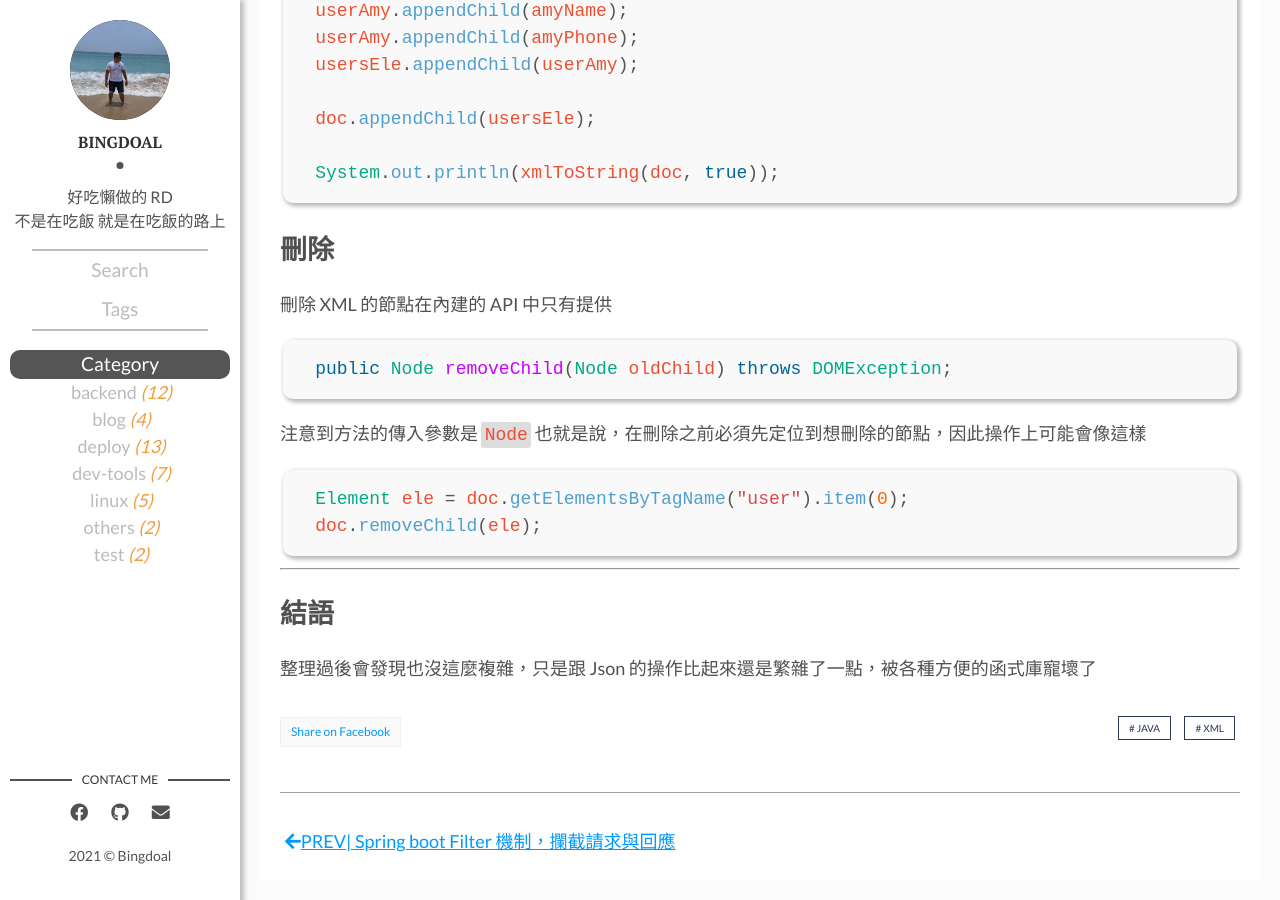
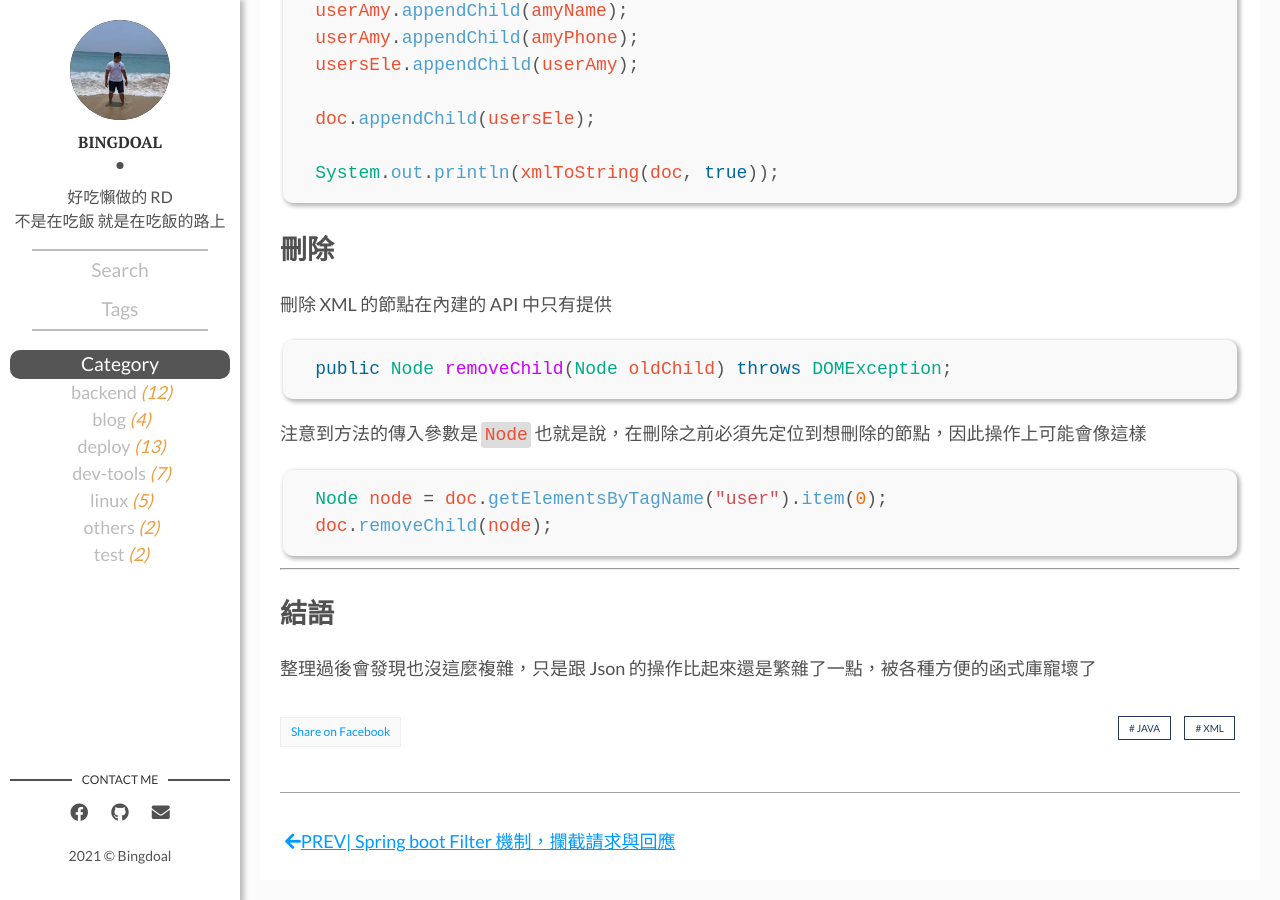
Before and after one commit to Bingdoal/bingdoal.github.io, a Jekyll site: the page built from _posts/2021/2021-11-26-java-xml-document-parser-selector-update-delete.md, in a window 1280 px wide and 900 px high, scrolled down 5210 px. Built offline with Jekyll 4.4.1, drawn with Linux system fonts in a browser that asks for light colours; comment, search, counter and statistics services are not loaded.

Commit message:
fix code.

````diff
--- a/_posts/2021/2021-11-26-java-xml-document-parser-selector-update-delete.md
+++ b/_posts/2021/2021-11-26-java-xml-document-parser-selector-update-delete.md
@@ -186,8 +186,8 @@ public Node removeChild(Node oldChild) throws DOMException;
 注意到方法的傳入參數是 `Node` 也就是說，在刪除之前必須先定位到想刪除的節點，因此操作上可能會像這樣
 
 ```java
-Element ele = doc.getElementsByTagName("user").item(0);
-doc.removeChild(ele);
+Node node = doc.getElementsByTagName("user").item(0);
+doc.removeChild(node);
 ```
 
 ---
````
